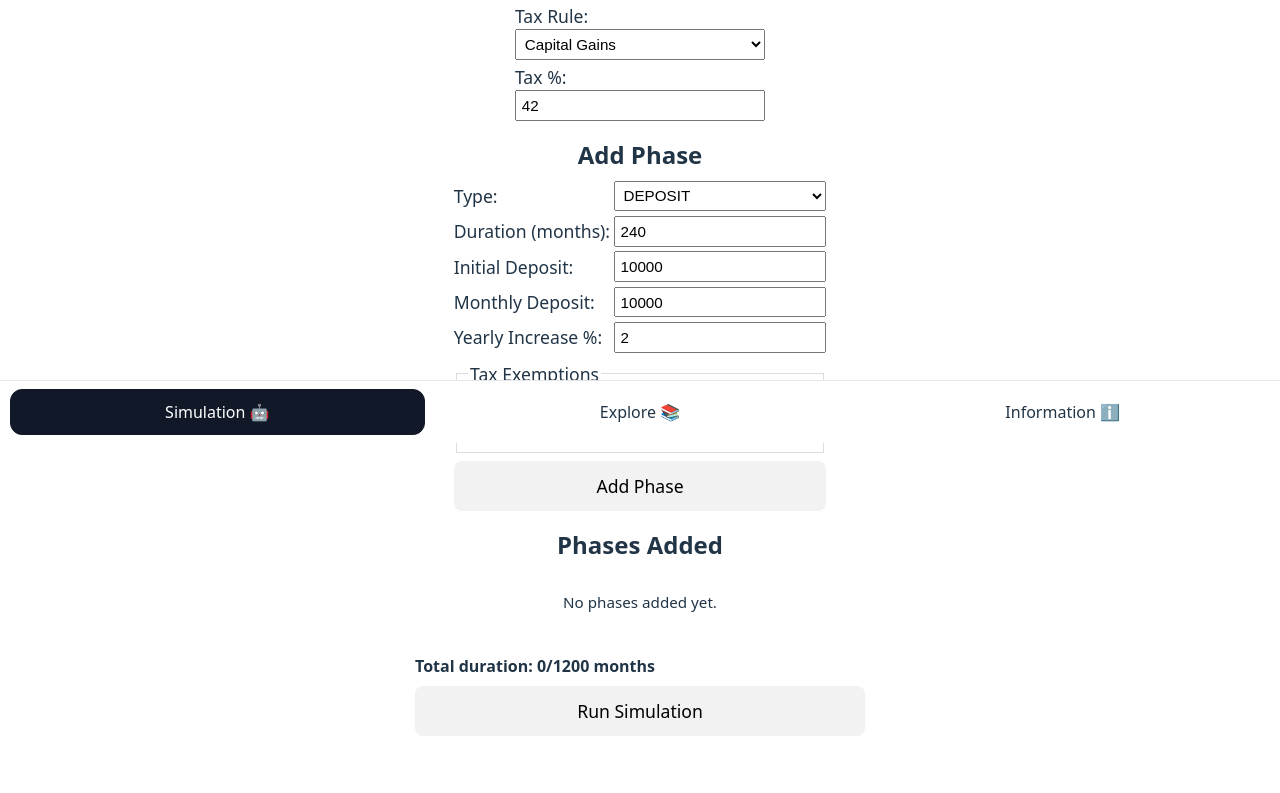
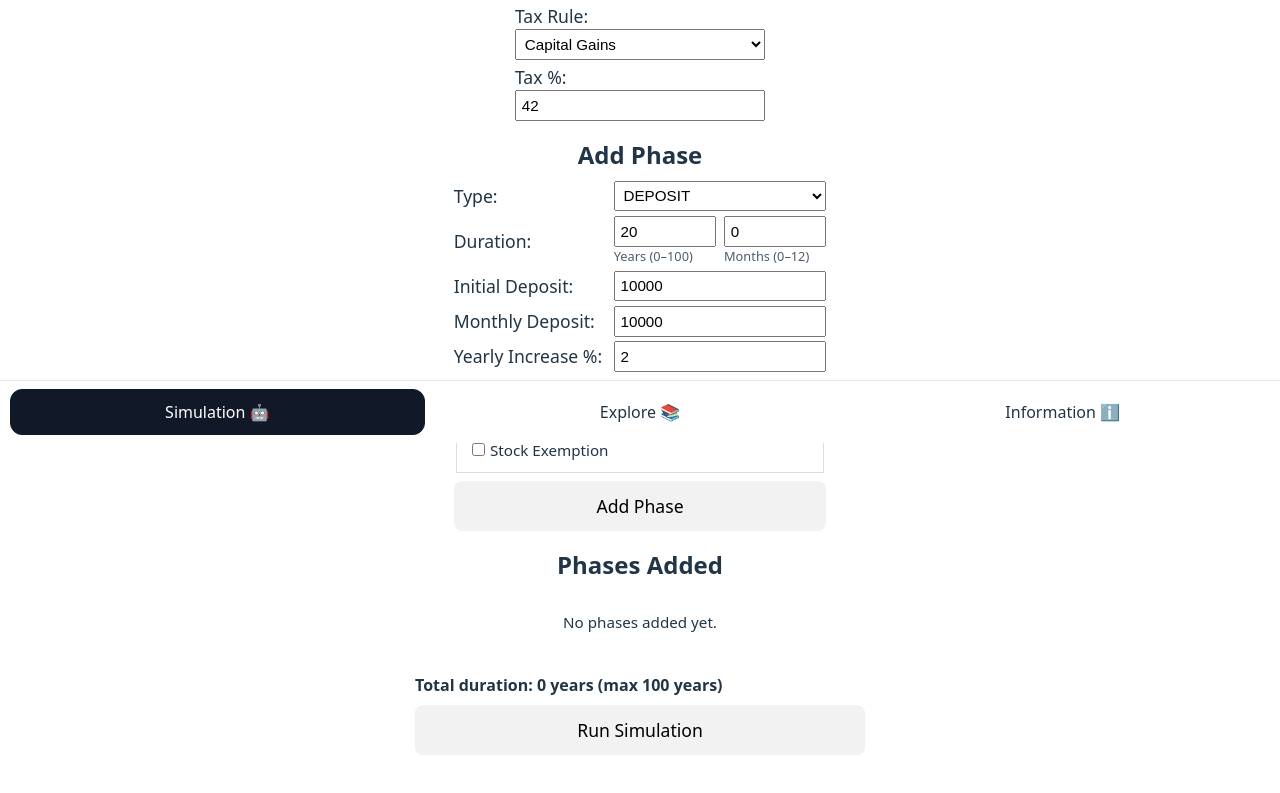
Before and after one commit to Gorm2303/firecasting-frontend, a React (Vite) app in the folder vite-react-frontend/: page /simulation in a window 1280 px wide. Shown: the part 357-1150 px from the top of the page. Built offline with nearby package versions, Linux system fonts and the light colour scheme.

Commit message:
Changed duration from months input to years and months

```diff
--- a/vite-react-frontend/src/components/normalMode/NormalInputForm.tsx
+++ b/vite-react-frontend/src/components/normalMode/NormalInputForm.tsx
@@ -102,6 +102,21 @@ const Coachmark: React.FC<{
   );
 };
 
+// --- helpers for duration display ---
+const MAX_YEARS = 100;
+const MAX_MONTHS = MAX_YEARS * 12;
+
+const formatYearsMonths = (months: number) => {
+  const safe = Math.max(0, Number(months) || 0);
+  const years = Math.floor(safe / 12);
+  const leftoverMonths = safe % 12;
+
+  if (years === 0 && leftoverMonths === 0) return '0 years';
+  if (leftoverMonths === 0) return `${years} year${years === 1 ? '' : 's'}`;
+  if (years === 0) return `${leftoverMonths} month${leftoverMonths === 1 ? '' : 's'}`;
+  return `${years} year${years === 1 ? '' : 's'} ${leftoverMonths} month${leftoverMonths === 1 ? '' : 's'}`;
+};
+
 export default function SimulationForm({
   onSimulationComplete,
   tutorialSteps,
@@ -136,14 +151,13 @@ export default function SimulationForm({
       })
     );
 
-  const MAX_MONTHS = 1200;
   const totalMonths = phases.reduce((s, p) => s + (Number(p.durationInMonths) || 0), 0);
   const overLimit = totalMonths > MAX_MONTHS;
 
   const handleSubmit = async (e?: React.FormEvent) => {
     e?.preventDefault();
     if (overLimit) {
-      alert(`Total duration must be ≤ ${MAX_MONTHS} months (you have ${totalMonths}).`);
+      alert(`Total duration must be ≤ ${MAX_YEARS} years (you have ${formatYearsMonths(totalMonths)}).`);
       return;
     }
     setSimulateInProgress(true);
@@ -234,7 +248,7 @@ export default function SimulationForm({
       </div>
 
       <div style={{ margin: '0.5rem 0', fontWeight: 600 }}>
-        Total duration: {totalMonths}/{MAX_MONTHS} months
+        Total duration: {formatYearsMonths(totalMonths)} (max {MAX_YEARS} years)
         {overLimit && <span style={{ color: 'crimson' }}> — exceeds limit</span>}
       </div>
 
--- a/vite-react-frontend/src/components/normalMode/NormalPhaseForm.tsx
+++ b/vite-react-frontend/src/components/normalMode/NormalPhaseForm.tsx
@@ -7,9 +7,16 @@ interface PhaseFormProps {
   onAddPhase: (phase: PhaseRequest) => void;
 }
 
+const MAX_YEARS = 100;
+const MAX_TOTAL_MONTHS = MAX_YEARS * 12;
+
 const PhaseForm: React.FC<PhaseFormProps> = ({ onAddPhase }) => {
   const [phaseType, setPhaseType] = useState<PhaseRequest['phaseType']>('DEPOSIT');
-  const [durationInMonths, setDurationInMonths] = useState(240);
+
+  // Duration split into years + months
+  const [durationYears, setDurationYears] = useState(20); // 20 years = 240 months default
+  const [durationMonths, setDurationMonths] = useState(0);
+
   const [initialDeposit, setInitialDeposit] = useState(10000);
   const [monthlyDeposit, setMonthlyDeposit] = useState(10000);
   const [yearlyIncreaseInPercentage, setYearlyIncreaseInPercentage] = useState(2);
@@ -30,8 +37,77 @@ const PhaseForm: React.FC<PhaseFormProps> = ({ onAddPhase }) => {
     );
   };
 
+  const normaliseDuration = (years: number, months: number) => {
+    let y = Math.max(0, years);
+    let m = Math.max(0, months);
+
+    // Convert any extra months into years
+    if (m >= 12) {
+      y += Math.floor(m / 12);
+      m = m % 12;
+    }
+
+    // Clamp to 0..100 years total
+    if (y > MAX_YEARS) {
+      y = MAX_YEARS;
+      m = 0;
+    }
+
+    return { years: y, months: m };
+  };
+
+  const handleYearsChange = (raw: string) => {
+    const val = Number(raw);
+    if (Number.isNaN(val)) {
+      setDurationYears(0);
+      return;
+    }
+    const { years, months } = normaliseDuration(val, durationMonths);
+    setDurationYears(years);
+    setDurationMonths(months);
+  };
+
+  const handleMonthsChange = (raw: string) => {
+    const val = Number(raw);
+    if (Number.isNaN(val)) {
+      setDurationMonths(0);
+      return;
+    }
+    const { years, months } = normaliseDuration(durationYears, val);
+    setDurationYears(years);
+    setDurationMonths(months);
+  };
+
+  const getTotalMonths = () => durationYears * 12 + durationMonths;
+
+  const durationLabel = () => {
+    const y = durationYears;
+    const m = durationMonths;
+    if (y === 0 && m === 0) return '0 years';
+    if (m === 0) return `${y} year${y === 1 ? '' : 's'}`;
+    if (y === 0) return `${m} month${m === 1 ? '' : 's'}`;
+    return `${y} year${y === 1 ? '' : 's'} ${m} month${m === 1 ? '' : 's'}`;
+  };
+
   const handleAdd = () => {
-    const phase: PhaseRequest = { phaseType, durationInMonths, taxRules: [...taxRules] };
+    const totalMonths = getTotalMonths();
+
+    if (totalMonths <= 0) {
+      alert('Duration must be greater than 0.');
+      return;
+    }
+
+    if (totalMonths > MAX_TOTAL_MONTHS) {
+      alert(`Duration must be at most ${MAX_YEARS} years in total.`);
+      return;
+    }
+
+    const phase: PhaseRequest = {
+      phaseType,
+      durationInMonths: totalMonths,
+      taxRules: [...taxRules],
+    };
+
     if (phaseType === 'DEPOSIT') {
       phase.initialDeposit = initialDeposit;
       phase.monthlyDeposit = monthlyDeposit;
@@ -47,8 +123,10 @@ const PhaseForm: React.FC<PhaseFormProps> = ({ onAddPhase }) => {
         phase.withdrawRate = 0;
       }
     }
+
     onAddPhase(phase);
-    // reset exemptions
+
+    // reset exemptions (duration stays as last used)
     setTaxRules([]);
   };
 
@@ -93,11 +171,15 @@ return (
             <option value="WITHDRAW">WITHDRAW</option>
           </select>
 
-        <span style={{ fontSize: '1.1rem' }}>Duration (months):</span>
+          <span style={{ fontSize: '1.1rem' }}>Duration:</span>
+          <div style={{ display: 'flex', gap: '0.5rem', alignItems: 'center' }}>
+            <div style={{ display: 'flex', flexDirection: 'column', flex: 1 }}>
               <input
                 type="number"
-          value={durationInMonths}
-          onChange={e => setDurationInMonths(+e.target.value)}
+                min={0}
+                max={MAX_YEARS}
+                value={durationYears}
+                onChange={e => handleYearsChange(e.target.value)}
                 style={{
                   width: '100%',
                   padding: '0.3rem',
@@ -105,6 +187,25 @@ return (
                   fontSize: '0.95rem',
                 }}
               />
+              <span style={{ fontSize: '0.8rem', opacity: 0.8 }}>Years (0–100)</span>
+            </div>
+            <div style={{ display: 'flex', flexDirection: 'column', flex: 1 }}>
+              <input
+                type="number"
+                min={0}
+                max={12}
+                value={durationMonths}
+                onChange={e => handleMonthsChange(e.target.value)}
+                style={{
+                  width: '100%',
+                  padding: '0.3rem',
+                  boxSizing: 'border-box',
+                  fontSize: '0.95rem',
+                }}
+              />
+              <span style={{ fontSize: '0.8rem', opacity: 0.8 }}>Months (0–12)</span>
+            </div>
+          </div>
 
           {phaseType === 'DEPOSIT' && (
             <>
@@ -173,9 +274,7 @@ return (
 
               {withdrawMode === 'RATE' ? (
                 <>
-                <span style={{ fontSize: '1.1rem' }}>
-                  Withdraw %:
-                </span>
+                  <span style={{ fontSize: '1.1rem' }}>Withdraw %:</span>
                   <input
                     type="number"
                     step="0.01"
@@ -191,9 +290,7 @@ return (
                 </>
               ) : (
                 <>
-                <span style={{ fontSize: '1.1rem' }}>
-                  Withdraw Amount:
-                </span>
+                  <span style={{ fontSize: '1.1rem' }}>Withdraw Amount:</span>
                   <input
                     type="number"
                     value={withdrawAmount}
@@ -208,9 +305,7 @@ return (
                 </>
               )}
 
-            <span style={{ fontSize: '1.1rem' }}>
-              Lower Variation %:
-            </span>
+              <span style={{ fontSize: '1.1rem' }}>Lower Variation %:</span>
               <input
                 type="number"
                 step="0.01"
@@ -226,15 +321,14 @@ return (
                 }}
               />
 
-            <span style={{ fontSize: '1.1rem' }}>
-              Upper Variation %:
-            </span>
+              <span style={{ fontSize: '1.1rem' }}>Upper Variation %:</span>
               <input
                 type="number"
                 step="0.01"
                 value={upperVariationPercentage}
                 onChange={e =>
-                setUpperVariationPercentage(+e.target.value)}
+                  setUpperVariationPercentage(+e.target.value)
+                }
                 style={{
                   width: '100%',
                   padding: '0.3rem',
@@ -247,7 +341,7 @@ return (
         </div>
 
         {/* Exemptions stay stacked */}
-      <fieldset style={{ border: '1px solid #ddd'}}>
+        <fieldset style={{ border: '1px solid #ddd' }}>
           <legend style={{ fontSize: '1.1rem' }}>
             Tax Exemptions
           </legend>
@@ -284,7 +378,6 @@ return (
       </div>
     </div>
   );
-
 };
 
 export default PhaseForm;
--- a/vite-react-frontend/src/components/normalMode/NormalPhaseList.tsx
+++ b/vite-react-frontend/src/components/normalMode/NormalPhaseList.tsx
@@ -14,6 +14,43 @@ interface PhaseListProps {
   onToggleTaxRule: (index: number, rule: ExemptionRule) => void;
 }
 
+const MAX_YEARS = 100;
+const MAX_TOTAL_MONTHS = MAX_YEARS * 12;
+
+const splitMonths = (totalMonths: number | undefined | null) => {
+  const safe = Math.max(0, Number(totalMonths) || 0);
+  const years = Math.floor(safe / 12);
+  const months = safe % 12;
+  return { years, months };
+};
+
+const normaliseDuration = (years: number, months: number) => {
+  let y = Math.max(0, years);
+  let m = Math.max(0, months);
+
+  if (m >= 12) {
+    y += Math.floor(m / 12);
+    m = m % 12;
+  }
+
+  let total = y * 12 + m;
+  if (total > MAX_TOTAL_MONTHS) {
+    y = MAX_YEARS;
+    m = 0;
+    total = MAX_TOTAL_MONTHS;
+  }
+
+  return { years: y, months: m, totalMonths: total };
+};
+
+const formatDurationLabel = (totalMonths: number | undefined | null) => {
+  const { years, months } = splitMonths(totalMonths);
+  if (years === 0 && months === 0) return '0 years';
+  if (months === 0) return `${years} year${years === 1 ? '' : 's'}`;
+  if (years === 0) return `${months} month${months === 1 ? '' : 's'}`;
+  return `${years} year${years === 1 ? '' : 's'} ${months} month${months === 1 ? '' : 's'}`;
+};
+
 const PhaseList: React.FC<PhaseListProps> = ({
   phases,
   onPhaseChange,
@@ -26,6 +63,30 @@ const PhaseList: React.FC<PhaseListProps> = ({
       const raw = e.target.value;
       const val = e.target.type === 'number' ? Number(raw) : raw;
       onPhaseChange(idx, field, val);
+    };
+
+  const handleDurationYearsChange =
+    (idx: number) => (e: React.ChangeEvent<HTMLInputElement>) => {
+      const raw = e.target.value;
+      const val = Number(raw);
+      const { months } = splitMonths(phases[idx]?.durationInMonths);
+      const { totalMonths } = normaliseDuration(
+        Number.isNaN(val) ? 0 : val,
+        months
+      );
+      onPhaseChange(idx, 'durationInMonths', totalMonths);
+    };
+
+  const handleDurationMonthsChange =
+    (idx: number) => (e: React.ChangeEvent<HTMLInputElement>) => {
+      const raw = e.target.value;
+      const val = Number(raw);
+      const { years } = splitMonths(phases[idx]?.durationInMonths);
+      const { totalMonths } = normaliseDuration(
+        years,
+        Number.isNaN(val) ? 0 : val
+      );
+      onPhaseChange(idx, 'durationInMonths', totalMonths);
     };
 
   return (
@@ -48,7 +109,10 @@ const PhaseList: React.FC<PhaseListProps> = ({
             No phases added yet.
           </p>
         ) : (
-          phases.map((p, idx) => (
+          phases.map((p, idx) => {
+            const { years, months } = splitMonths(p.durationInMonths);
+
+            return (
               <div
                 key={idx}
                 style={{
@@ -58,8 +122,6 @@ const PhaseList: React.FC<PhaseListProps> = ({
                   position: 'relative',
                 }}
               >
-
-
                 <strong
                   style={{
                     display: 'block',
@@ -82,7 +144,8 @@ const PhaseList: React.FC<PhaseListProps> = ({
                       fontSize: '1rem',
                     }}
                     onMouseEnter={e => {
-                    e.currentTarget.style.backgroundColor = 'rgba(255, 0, 0, 0.2)';
+                      e.currentTarget.style.backgroundColor =
+                        'rgba(255, 0, 0, 0.2)';
                     }}
                     onMouseLeave={e => {
                       e.currentTarget.style.backgroundColor = '';
@@ -101,11 +164,28 @@ const PhaseList: React.FC<PhaseListProps> = ({
                     alignItems: 'center',
                   }}
                 >
-                <span style={{ fontSize: '0.95rem' }}>Duration (months):</span>
+                  <span style={{ fontSize: '0.95rem' }}>Duration:</span>
+                  <div
+                    style={{
+                      display: 'flex',
+                      flexDirection: 'column',
+                      gap: '0.25rem',
+                    }}
+                  >
+                    <div
+                      style={{
+                        display: 'flex',
+                        gap: '0.4rem',
+                        alignItems: 'center',
+                      }}
+                    >
+                      <div style={{ flex: 1 }}>
                         <input
                           type="number"
-                  value={p.durationInMonths}
-                  onChange={handleChange(idx, 'durationInMonths')}
+                          min={0}
+                          max={MAX_YEARS}
+                          value={years}
+                          onChange={handleDurationYearsChange(idx)}
                           style={{
                             width: '100%',
                             padding: '0.15rem 0.3rem',
@@ -113,6 +193,40 @@ const PhaseList: React.FC<PhaseListProps> = ({
                             fontSize: '0.95rem',
                           }}
                         />
+                        <span
+                          style={{
+                            fontSize: '0.8rem',
+                            opacity: 0.8,
+                          }}
+                        >
+                          Years (0–100)
+                        </span>
+                      </div>
+                      <div style={{ flex: 1 }}>
+                        <input
+                          type="number"
+                          min={0}
+                          max={12}
+                          value={months}
+                          onChange={handleDurationMonthsChange(idx)}
+                          style={{
+                            width: '100%',
+                            padding: '0.15rem 0.3rem',
+                            boxSizing: 'border-box',
+                            fontSize: '0.95rem',
+                          }}
+                        />
+                        <span
+                          style={{
+                            fontSize: '0.8rem',
+                            opacity: 0.8,
+                          }}
+                        >
+                          Months (0–12)
+                        </span>
+                      </div>
+                    </div>
+                  </div>
 
                   {p.phaseType === 'DEPOSIT' && (
                     <>
@@ -162,7 +276,9 @@ const PhaseList: React.FC<PhaseListProps> = ({
                     <>
                       {p.withdrawAmount != null && p.withdrawAmount > 0 ? (
                         <>
-                        <span style={{ fontSize: '0.95rem' }}>Withdraw Amount:</span>
+                          <span style={{ fontSize: '0.95rem' }}>
+                            Withdraw Amount:
+                          </span>
                           <input
                             type="number"
                             value={p.withdrawAmount}
@@ -177,7 +293,9 @@ const PhaseList: React.FC<PhaseListProps> = ({
                         </>
                       ) : (
                         <>
-                        <span style={{ fontSize: '0.95rem' }}>Withdraw Rate %:</span>
+                          <span style={{ fontSize: '0.95rem' }}>
+                            Withdraw Rate %:
+                          </span>
                           <input
                             type="number"
                             step="0.01"
@@ -195,11 +313,16 @@ const PhaseList: React.FC<PhaseListProps> = ({
 
                       {p.lowerVariationPercentage != null && (
                         <>
-                        <span style={{ fontSize: '0.95rem' }}>Lower Variation %:</span>
+                          <span style={{ fontSize: '0.95rem' }}>
+                            Lower Variation %:
+                          </span>
                           <input
                             type="number"
                             value={p.lowerVariationPercentage}
-                          onChange={handleChange(idx, 'lowerVariationPercentage')}
+                            onChange={handleChange(
+                              idx,
+                              'lowerVariationPercentage'
+                            )}
                             style={{
                               width: '100%',
                               padding: '0.15rem 0.3rem',
@@ -212,11 +335,16 @@ const PhaseList: React.FC<PhaseListProps> = ({
 
                       {p.upperVariationPercentage != null && (
                         <>
-                        <span style={{ fontSize: '0.95rem' }}>Upper Variation %:</span>
+                          <span style={{ fontSize: '0.95rem' }}>
+                            Upper Variation %:
+                          </span>
                           <input
                             type="number"
                             value={p.upperVariationPercentage}
-                          onChange={handleChange(idx, 'upperVariationPercentage')}
+                            onChange={handleChange(
+                              idx,
+                              'upperVariationPercentage'
+                            )}
                             style={{
                               width: '100%',
                               padding: '0.15rem 0.3rem',
@@ -238,7 +366,13 @@ const PhaseList: React.FC<PhaseListProps> = ({
                   }}
                 >
                   <legend style={{ fontSize: '0.95rem' }}>Tax Exemptions</legend>
-                <label style={{ display: 'block', fontSize: '0.95rem', marginBottom: '0.3rem' }}>
+                  <label
+                    style={{
+                      display: 'block',
+                      fontSize: '0.95rem',
+                      marginBottom: '0.3rem',
+                    }}
+                  >
                     <input
                       type="checkbox"
                       checked={p.taxRules?.includes('EXEMPTIONCARD') ?? false}
@@ -258,7 +392,8 @@ const PhaseList: React.FC<PhaseListProps> = ({
                   </label>
                 </fieldset>
               </div>
-          ))
+            );
+          })
         )}
       </div>
     </div>
```
Lines whose indentation alone changed are shown as unchanged.
